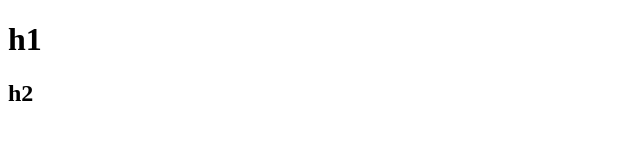
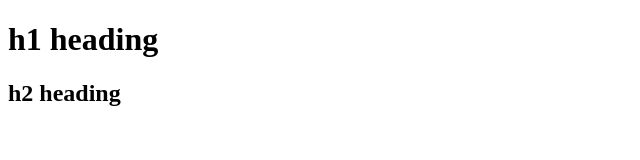
Before and after one commit to cygp/nauka-gita, a plain HTML site: page index.html in a window 1280 px wide. Shown: the whole page, without its empty margins (0-640 px from the left). Drawn offline with Linux system fonts and the light colour scheme.

Commit message:
Change title, change headings h1 h2

```diff
--- a/index.html
+++ b/index.html
@@ -1,10 +1,10 @@
 <!DOCTYPE html>
 <html>
 <head>
-	<title>title</title>
+	<title>title second version</title>
 </head>
 <body>
-	<h1>h1</h1>
-	<h2>h2</h2>
+	<h1>h1 heading</h1>
+	<h2>h2 heading</h2>
 </body>
 </html>
```
